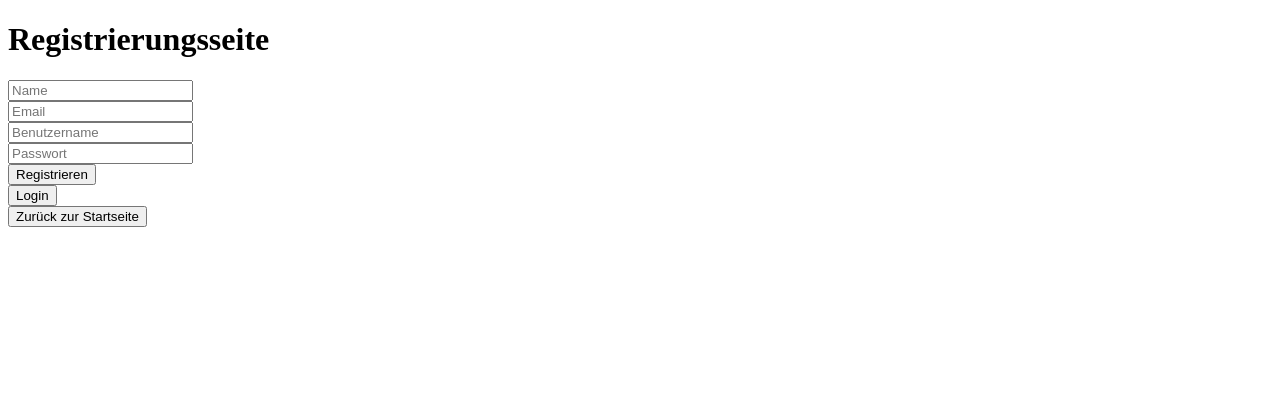
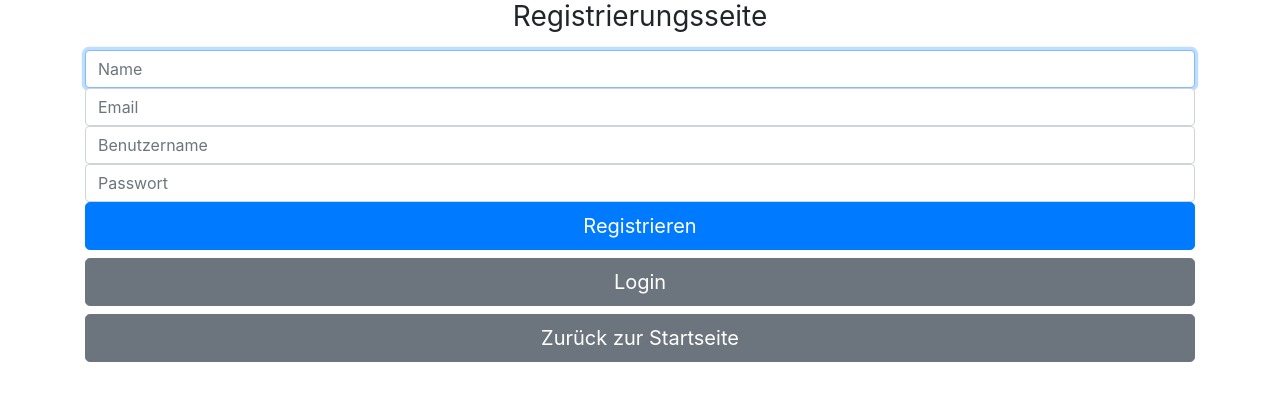
Before and after one commit to rain19a/performfit, a Flask app: page /register in a window 1280 px wide. Shown: the top 401 px of the page. Run offline with Flask 3, Linux system fonts and the light colour scheme; some libraries are stand-ins or nearby versions.

Commit message:
modified:   templates/registration.html

```diff
--- a/templates/registration.html
+++ b/templates/registration.html
@@ -4,28 +4,37 @@
     <meta charset="UTF-8">
     <meta name="viewport" content="width=device-width, initial-scale=1.0">
     <title>Registrierungsseite</title>
-    <style>
-        /* Stil für die Fehlermeldung */
-        .error-message {
-            color: red;
-            margin-bottom: 10px;
-        }
-    </style>
+    <!-- Bootstrap CSS einbinden -->
+    <link rel="stylesheet" href="https://stackpath.bootstrapcdn.com/bootstrap/4.5.2/css/bootstrap.min.css">
 </head>
-<body>
-    <form action="{{ url_for('register') }}" method="post">
-        <h1>Registrierungsseite</h1>
-        <!-- Fehlermeldung anzeigen, wenn vorhanden -->
-        {% if error_message %}
-            <div class="error-message">{{ error_message }}</div>
-        {% endif %}
-        <input type="text" name="name" placeholder="Name" required><br>
-        <input type="email" name="email" placeholder="Email" required><br>
-        <input type="text" name="username" placeholder="Benutzername" required><br>
-        <input type="password" name="password" placeholder="Passwort" required><br>
-        <input type="submit" value="Registrieren"><br>
-        <button type="button" onclick="location.href='/login';">Login</button><br>
-        <button type="button" onclick="location.href='/';">Zurück zur Startseite</button>
-    </form>
+<body class="text-center">
+    <div class="container">
+        <form class="form-signin" action="{{ url_for('register') }}" method="post">
+            <h1 class="h3 mb-3 font-weight-normal">Registrierungsseite</h1>
+            <!-- Fehlermeldung anzeigen, wenn vorhanden -->
+            {% if error_message %}
+                <div class="alert alert-danger" role="alert">{{ error_message }}</div>
+            {% endif %}
+            <label for="inputName" class="sr-only">Name</label>
+            <input type="text" id="inputName" name="name" class="form-control" placeholder="Name" required autofocus>
+
+            <label for="inputEmail" class="sr-only">Email</label>
+            <input type="email" id="inputEmail" name="email" class="form-control" placeholder="Email" required>
+
+            <label for="inputUsername" class="sr-only">Benutzername</label>
+            <input type="text" id="inputUsername" name="username" class="form-control" placeholder="Benutzername" required>
+
+            <label for="inputPassword" class="sr-only">Passwort</label>
+            <input type="password" id="inputPassword" name="password" class="form-control" placeholder="Passwort" required>
+
+            <button class="btn btn-lg btn-primary btn-block" type="submit">Registrieren</button>
+            <button class="btn btn-lg btn-secondary btn-block" type="button" onclick="location.href='/login';">Login</button>
+            <button class="btn btn-lg btn-secondary btn-block" type="button" onclick="location.href='/';">Zurück zur Startseite</button>
+        </form>
+    </div>
+    <!-- Optional JavaScript und Bootstrap JS -->
+    <script src="https://code.jquery.com/jquery-3.5.1.slim.min.js"></script>
+    <script src="https://cdn.jsdelivr.net/npm/@popperjs/core@2.5.2/dist/umd/popper.min.js"></script>
+    <script src="https://stackpath.bootstrapcdn.com/bootstrap/4.5.2/js/bootstrap.min.js"></script>
 </body>
 </html>
```
